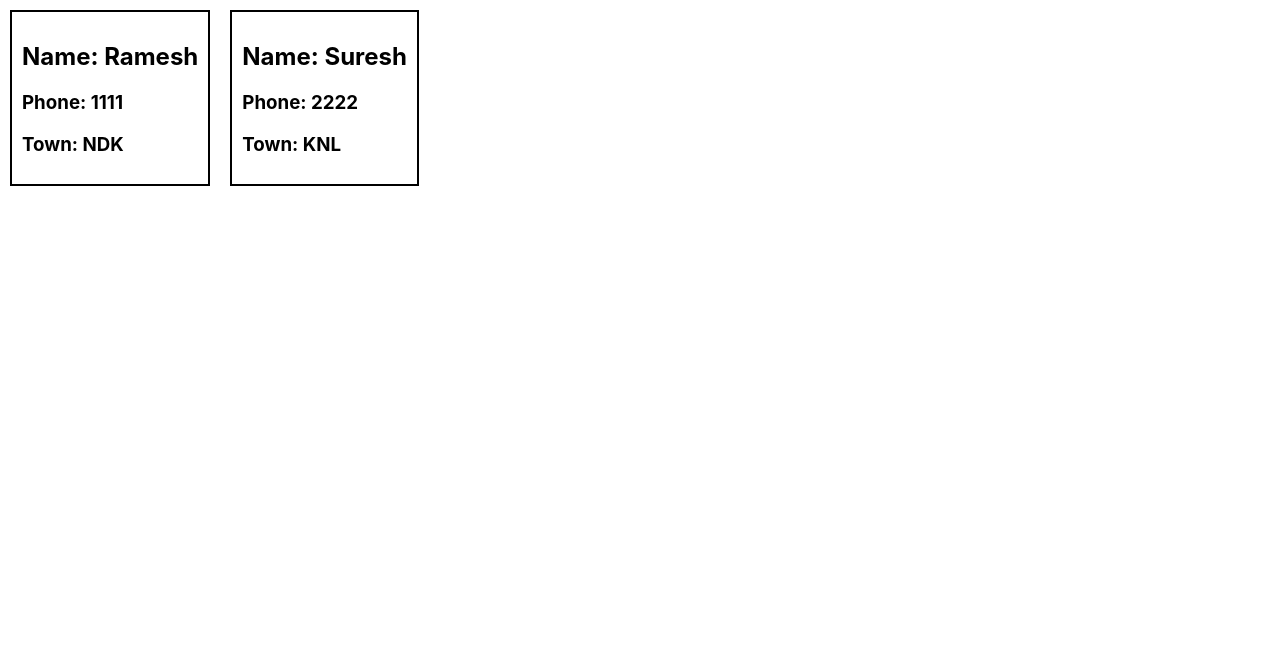
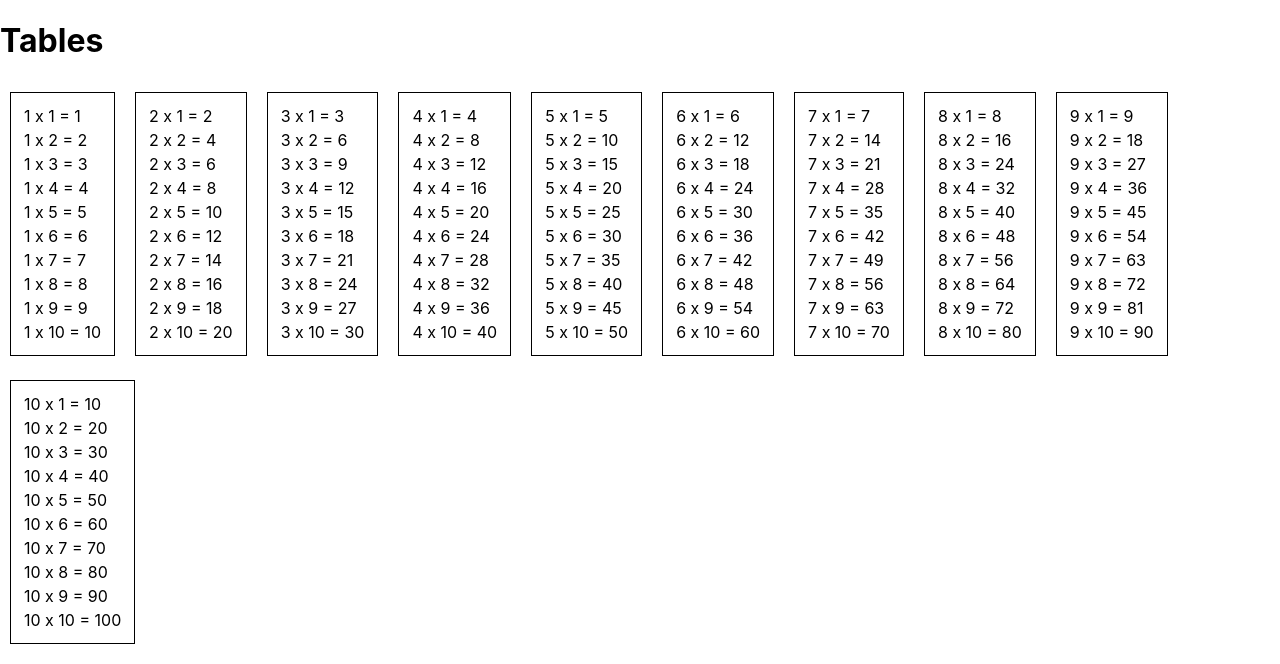
Before and after one commit to hayskytech/react1, a React (Create React App) app: page / in a window 1280 px wide. Shown: the top 664 px of the page. Built offline with nearby package versions, Linux system fonts and the light colour scheme.

Commit message:
multiplication tables

```diff
--- a/src/App.js
+++ b/src/App.js
@@ -1,27 +1,26 @@
 import React, { useState } from 'react'
 import Calculator from './components/Calculator';
 import Student from './components/Student';
+import Table from './components/Table';
 
 function App() {
 
-	const data = [
-		{ name: "Ramesh", phone: "1111", town: "NDK" },
-		{ name: "Suresh", phone: "2222", town: "KNL" }
-	]
+	const data = [1, 2, 3, 4, 5, 6, 7, 8, 9, 10]
+
 
 
 	return (
 		<>
+			<h1>Tables</h1>
 
 
-			{data.map((item) => (
-				<Student key={item.name} item={item} />
-			))}
-
-
+			{
+				data.map((item) => (
+					<Table key={item} n={item} />
+				))
+			}
 		</>
-
-	);
+	)
 }
 
 export default App;
--- /dev/null
+++ b/src/components/Row.js
@@ -0,0 +1,11 @@
+import React from 'react'
+
+function Row(p) {
+	return (
+		<tr>
+			<td>{p.n} x {p.i} = {p.n * p.i}</td>
+		</tr>
+	)
+}
+
+export default Row
--- /dev/null
+++ b/src/components/Table.js
@@ -0,0 +1,26 @@
+import React from 'react'
+import Row from './Row'
+
+const data = [1, 2, 3, 4, 5, 6, 7, 8, 9, 10]
+const tablecss = {
+	border: '1px solid black',
+	padding: '10px',
+	margin: '10px',
+	display: "inline-block"
+}
+
+function Table(props) {
+	return (
+		<table style={tablecss}>
+			<tbody>
+
+				{data.map((item) => (
+					<Row key={item} n={props.n} i={item} />
+				))}
+
+			</tbody>
+		</table>
+	)
+}
+
+export default Table
```
